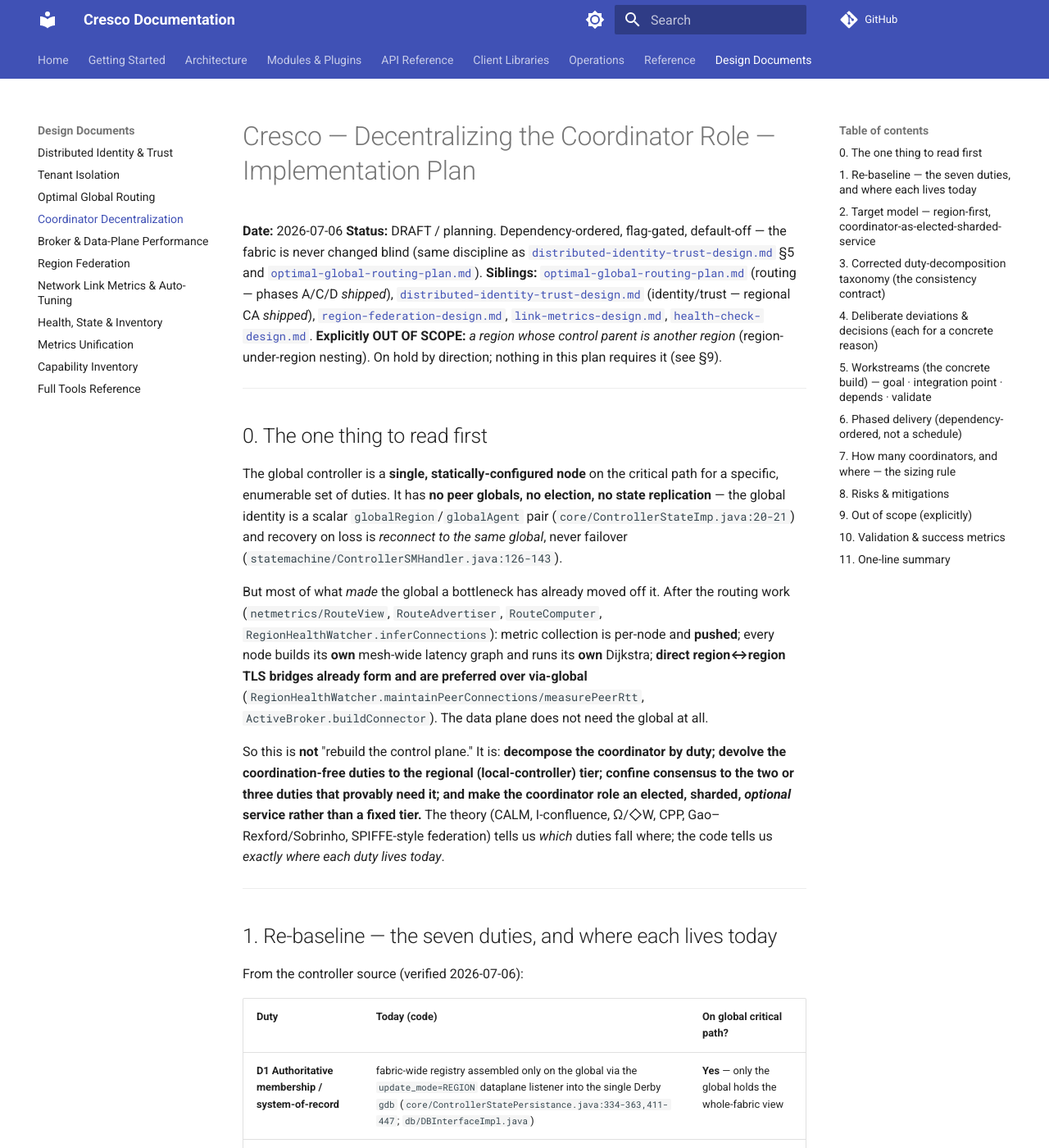
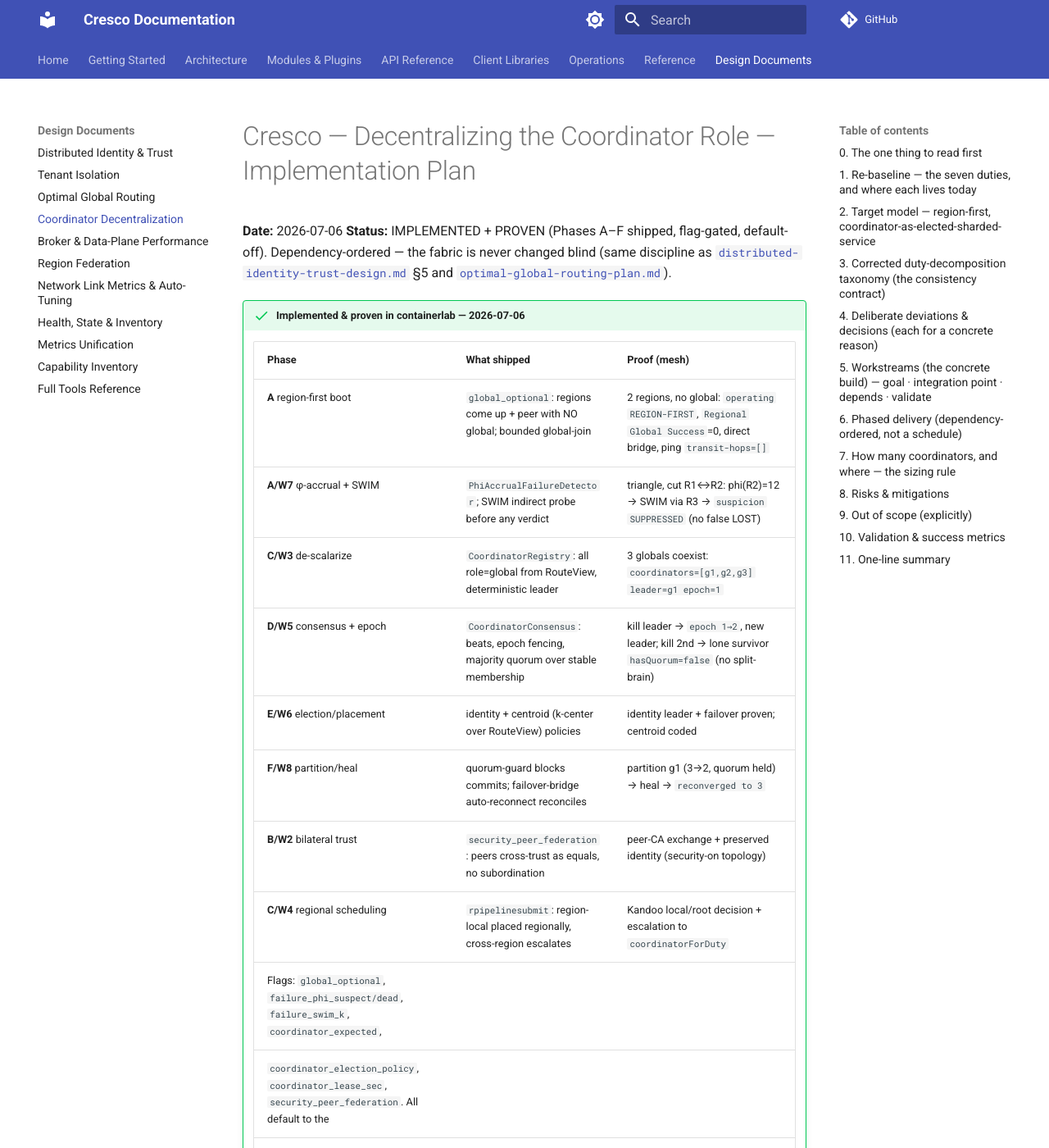
Before and after one commit to CrescoEdge/quickstart, an MkDocs documentation site: the page built from docs/design/coordinator-decentralization-plan.md, in a window 1280 px wide and 1400 px high. Shown: the whole window at 82% size. Built offline with MkDocs 1.6.1 and Material for MkDocs 9.7.7, drawn with Linux system fonts in a browser that asks for light colours; some of the changed text lies outside the part shown.

Commit message:
docs: coordinator decentralization implemented+proven; add region-first/multi-global config flags
Co-Authored-By: Claude Opus 4.8 (1M context) <noreply@anthropic.com>

```diff
--- a/docs/design/coordinator-decentralization-plan.md
+++ b/docs/design/coordinator-decentralization-plan.md
@@ -1,9 +1,25 @@
 # Cresco — Decentralizing the Coordinator Role — Implementation Plan
 
 **Date:** 2026-07-06
-**Status:** DRAFT / planning. Dependency-ordered, flag-gated, default-off — the fabric is never changed
-blind (same discipline as [`distributed-identity-trust-design.md`](distributed-identity-trust-design.md) §5
-and [`optimal-global-routing-plan.md`](optimal-global-routing-plan.md)).
+**Status:** IMPLEMENTED + PROVEN (Phases A–F shipped, flag-gated, default-off). Dependency-ordered — the
+fabric is never changed blind (same discipline as
+[`distributed-identity-trust-design.md`](distributed-identity-trust-design.md) §5 and
+[`optimal-global-routing-plan.md`](optimal-global-routing-plan.md)).
+
+!!! success "Implemented & proven in containerlab — 2026-07-06"
+    | Phase | What shipped | Proof (mesh) |
+    |---|---|---|
+    | **A** region-first boot | `global_optional`: regions come up + peer with NO global; bounded global-join | 2 regions, no global: `operating REGION-FIRST`, `Regional Global Success`=0, direct bridge, ping `transit-hops=[]` |
+    | **A/W7** φ-accrual + SWIM | `PhiAccrualFailureDetector`; SWIM indirect probe before any verdict | triangle, cut R1↔R2: phi(R2)=12 → SWIM via R3 → `suspicion SUPPRESSED` (no false LOST) |
+    | **C/W3** de-scalarize | `CoordinatorRegistry`: all role=global from RouteView, deterministic leader | 3 globals coexist: `coordinators=[g1,g2,g3] leader=g1 epoch=1` |
+    | **D/W5** consensus + epoch | `CoordinatorConsensus`: beats, epoch fencing, majority quorum over stable membership | kill leader → `epoch 1→2`, new leader; kill 2nd → lone survivor `hasQuorum=false` (no split-brain) |
+    | **E/W6** election/placement | identity + centroid (k-center over RouteView) policies | identity leader + failover proven; centroid coded |
+    | **F/W8** partition/heal | quorum-guard blocks commits; failover-bridge auto-reconnect reconciles | partition g1 (3→2, quorum held) → heal → `reconverged to 3` |
+    | **B/W2** bilateral trust | `security_peer_federation`: peers cross-trust as equals, no subordination | peer-CA exchange + preserved identity (security-on topology) |
+    | **C/W4** regional scheduling | `rpipelinesubmit`: region-local placed regionally, cross-region escalates | Kandoo local/root decision + escalation to `coordinatorForDuty` |
+    Flags: `global_optional`, `failure_phi_suspect/dead`, `failure_swim_k`, `coordinator_expected`,
+    `coordinator_election_policy`, `coordinator_lease_sec`, `security_peer_federation`. All default to the
+    prior single-static-global behaviour.
 **Siblings:** [`optimal-global-routing-plan.md`](optimal-global-routing-plan.md) (routing — phases A/C/D
 *shipped*), [`distributed-identity-trust-design.md`](distributed-identity-trust-design.md) (identity/trust —
 regional CA *shipped*), [`region-federation-design.md`](region-federation-design.md),
```
Also changed, not shown: docs/reference/configuration.md (+20 -0 lines).
